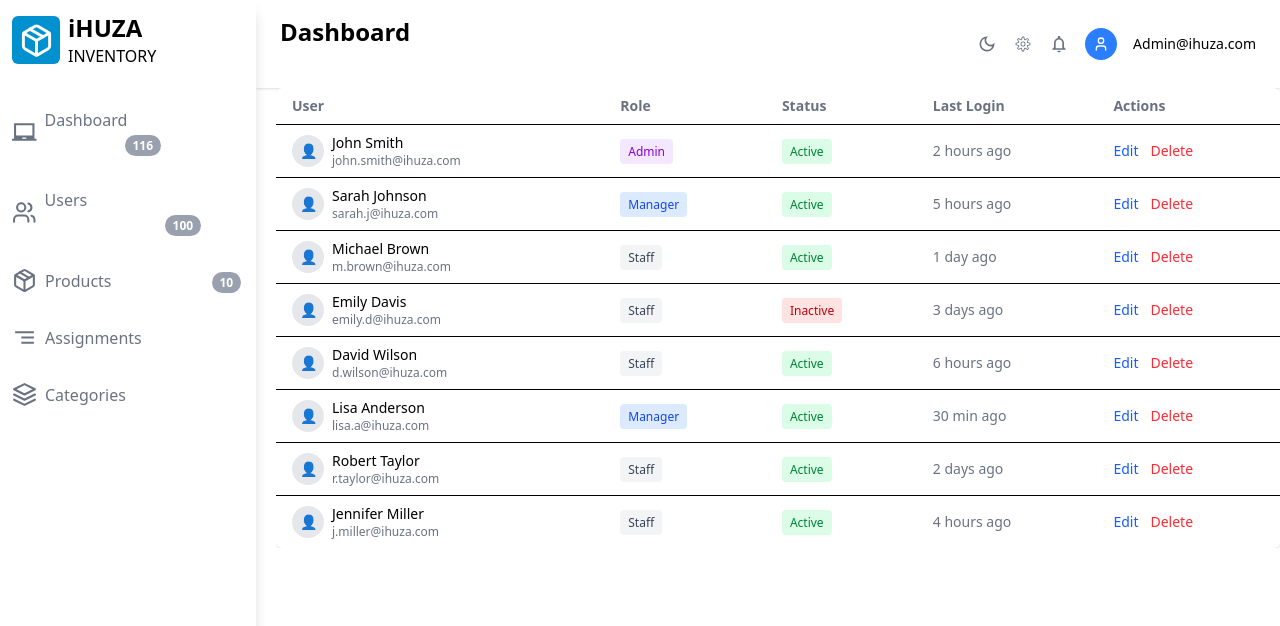
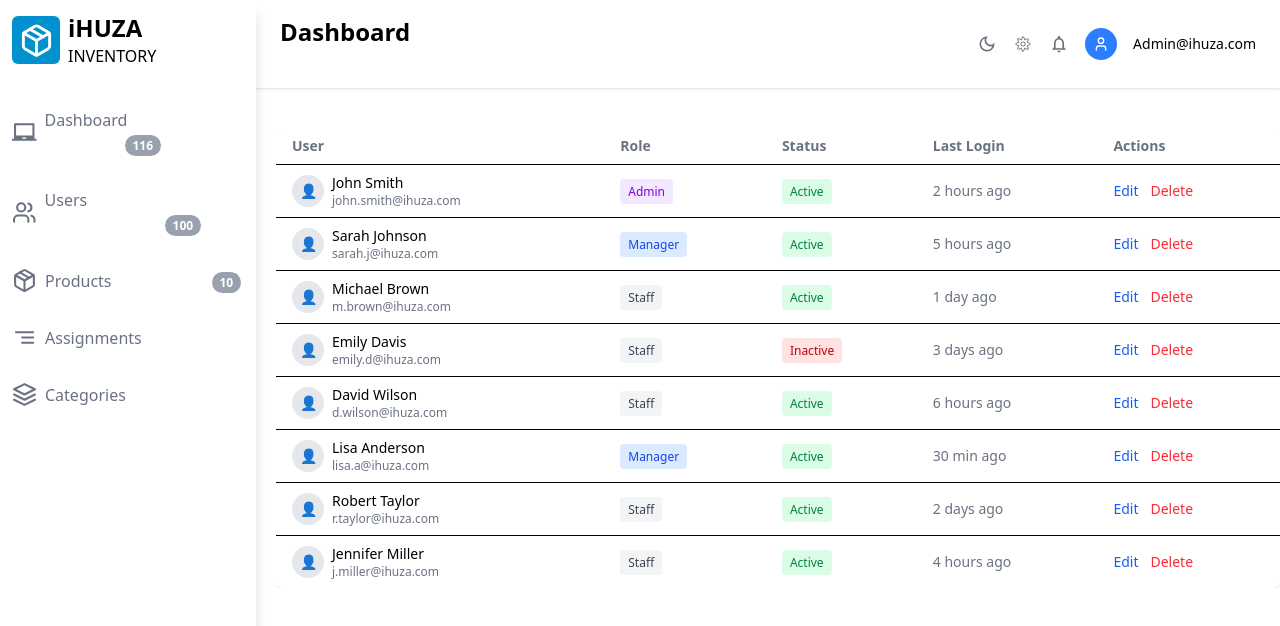
Before and after one commit to Rutikanga3/The-Dashboard, a React (Vite) app: page /users in a window 1280 px wide. Shown: the top 626 px of the page. Built offline with nearby package versions, Linux system fonts and the light colour scheme.

Commit message:
new commit

```diff
--- a/src/pages/Users.jsx
+++ b/src/pages/Users.jsx
@@ -29,7 +29,7 @@ export default function Users() {
       {/* Main Content */}
       <div className="flex-1 flex flex-col md:ml-64">
         <Navbar />
-        <div className="overflow-x-auto ml-5">
+        <div className="overflow-x-auto ml-5 mt-10">
           <table className={`min-w-full rounded-md shadow p-3 text-sm ${theme === 'dark' ? 'bg-gray-700 text-white' : 'bg-white text-black'}`}>
             <thead className={`text-left ${theme === 'dark' ? 'text-gray-300' : 'text-gray-500'}`}>
               <tr className="border-gray-400">
```
